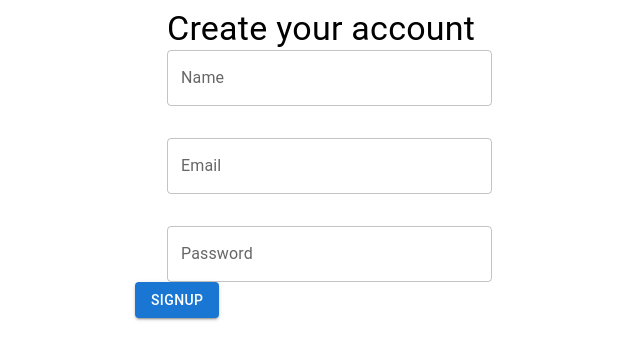
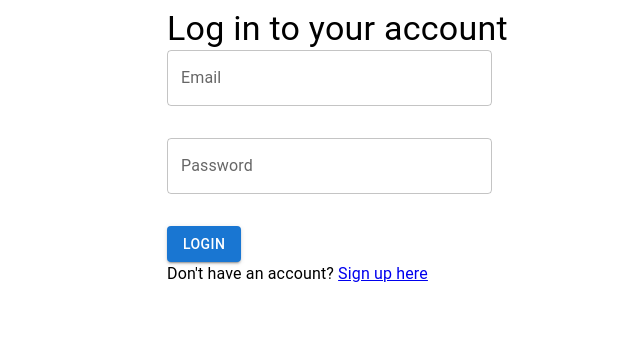
Before and after one commit to Priyanka-git98/redux-form, a React (Create React App) app: page /login in a window 1280 px wide. Shown: the top 360 px of the page, without its empty margins (275-915 px from the left). Built offline with nearby package versions, Linux system fonts and the light colour scheme.

Commit message:
signup/login completed

```diff
--- a/src/App.js
+++ b/src/App.js
@@ -1,22 +1,18 @@
 // App.js
 import React from 'react';
-// import { BrowserRouter as Router, Route, Routes, Navigate, Link, Outlet } from 'react-router-dom';
+import { BrowserRouter as Router, Route, Routes } from 'react-router-dom';
 import Signup from './components/Signup';
-// import Login from './components/Login';
+import Login from './components/Login';
 
 function App() {
   return (
-    <div>
-      <Signup/>
-    </div>
-    // <Router>
-    //   <Routes>
-    //     <Route path="/signup" element={<Signup />} />
-    //     <Route path="/login" element={<Login />} />
-    //     <Route path="/" element={<Navigate to="/login" />} />
+    <Router>
+      <Routes>
+        <Route path="/signup" element={<Signup />} />
+        <Route path="/login" element={<Login />} />
 
-    //   </Routes>
-    // </Router>
+      </Routes>
+    </Router>
   );
 }
 
--- a/src/components/Login.js
+++ b/src/components/Login.js
@@ -1,9 +1,77 @@
-import React from 'react'
+import React,{useState} from 'react';
+import { Field, reduxForm } from 'redux-form';
+import { TextField, Button, Typography, Container, Grid } from '@mui/material';
+import { Link, useNavigate } from 'react-router-dom'; // You'll need to import this for navigation
 
-const Login = () => {
+const Login = (props) => {
+  const navigate = useNavigate();
+  const [error, setError] = useState('');
+  const { handleSubmit } = props;
+
+  const onSubmit = (formData) => {
+    const storedUserData = JSON.parse(localStorage.getItem('formData'));
+    if (storedUserData) {
+      if (formData.email === storedUserData.email && formData.password === storedUserData.password) {
+        // Successful login, redirect to the view page
+        localStorage.setItem('isLoggedIn', 'true');
+        navigate('/viewpage');
+      } else {
+        // Invalid credentials, show an error message
+        setError('Invalid email or password. Please try again.');
+      }
+    } else {
+      // User not found, show an error message
+      setError('User not found. Please sign up first.');
+    }
+  };
+
   return (
-    <div>Login</div>
-  )
-}
+    <Container maxWidth="xs">
+      <Typography variant='h4'>Log in to your account</Typography>
+      <form onSubmit={handleSubmit(onSubmit)}>
+        <Grid container spacing={4}>
+          <Grid item xs={10}>
+            <Field
+              name="email"
+              component={renderTextField}
+              type="email"
+              label="Email"
+              fullWidth
+            />
+          </Grid>
+          <Grid item xs={10}>
+            <Field
+              name="password"
+              component={renderTextField}
+              type="password"
+              label="Password"
+              fullWidth
+            />
+          </Grid>
+          <Grid item xs={10}>
+            <Button type="submit" variant="contained" color='primary'>Login</Button>
+          </Grid>
+        </Grid>
+      </form>
+      {error && <Typography color="error">{error}</Typography>}
+      <Typography>
+        Don't have an account? <Link to="/signup">Sign up here</Link>
+      </Typography>
+    </Container>
+  );
+};
 
-export default Login
+const renderTextField = ({ input, label, type, fullWidth, meta: { touched, error } }) => (
+  <TextField
+    label={label}
+    type={type}
+    fullWidth={fullWidth}
+    {...input}
+    error={touched && error}
+    helperText={touched && error}
+  />
+);
+
+export default reduxForm({
+  form: 'loginForm',
+})(Login);
--- a/src/components/Signup.js
+++ b/src/components/Signup.js
@@ -1,15 +1,17 @@
 import React from 'react';
 import { Field, reduxForm } from 'redux-form';
 import { TextField, Button, Typography, Container, Grid } from '@mui/material';
+import { useNavigate } from 'react-router-dom';
 
 
 const Signup = (props) => {
+  const navigate = useNavigate();
   const { handleSubmit } = props;
 
   const onSubmit = (formData) => {
-    // Handle form submission here
     console.log('Form data submitted:', formData);
     localStorage.setItem('formData', JSON.stringify(formData));
+    navigate('/login')
   };
 
   return (
```
Also changed, not shown: src/components/Viewpage.js (added), 1 other file (tests, documents, lock files or other folders).
